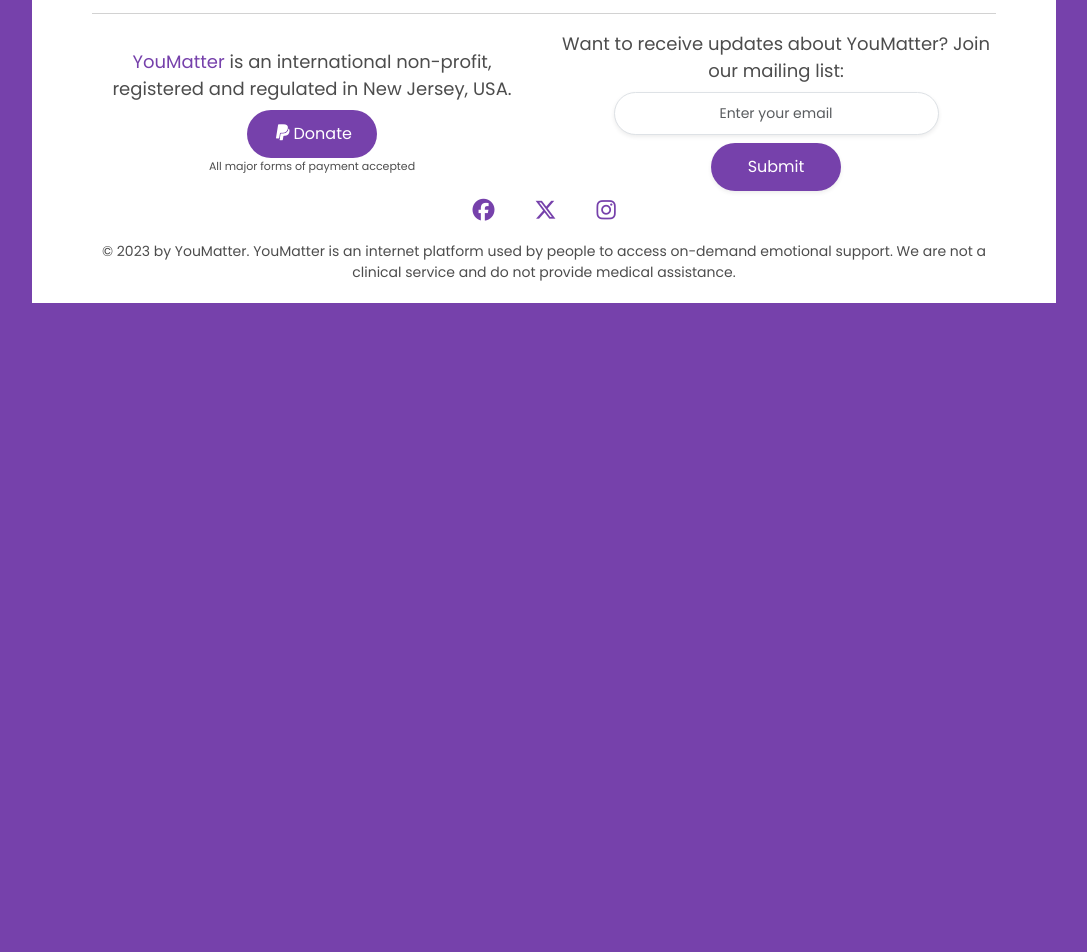
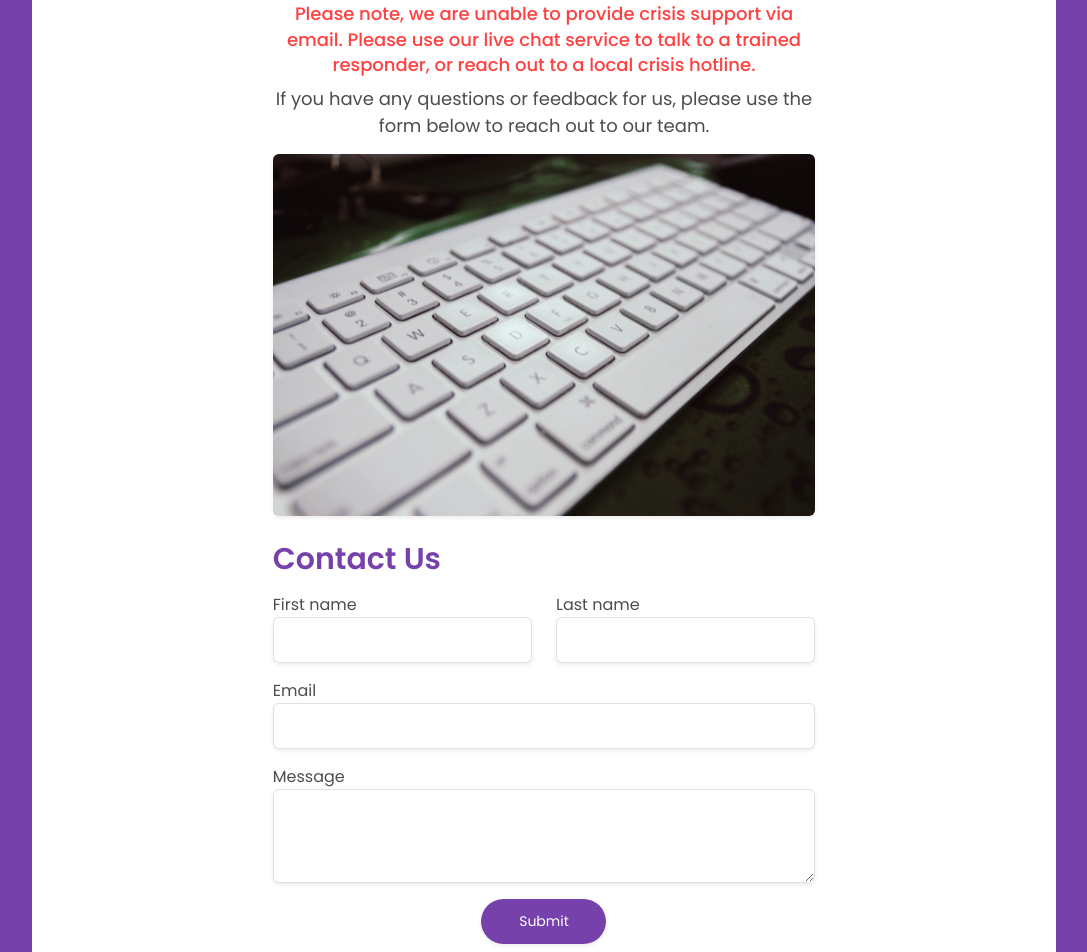
Before and after one commit to ItsmeJessMarie/you-matter-chat-react, a React (Create React App) app: page /contact in a window 1280 px wide. Shown: the part 260-1212 px from the top of the page, without its empty margins (96-1183 px from the left). Before the commit the page ends 800 px from the top, so only its background shows below. Built offline with nearby package versions, Linux system fonts and the light colour scheme.

Commit message:
Added about and contact sections with updated css.

```diff
--- a/src/App.css
+++ b/src/App.css
@@ -103,8 +103,8 @@
 
 .submit-btn {
   margin: 0 auto;
-  padding: 12px 0;
-  width: 40%;
+  padding: 12px 5px;
+  width: 125px;
 }
 
 .contact-warning {
@@ -138,7 +138,7 @@
   border-style: none;
   color: var(--secondary-color);
   display: block;
-  font-size: 16px;
+  font-size: 14px;
   text-align: center;
   transition: all 100ms ease-in-out;
 }
@@ -201,13 +201,14 @@
 }
 
 .contact-us {
+  margin: 10px auto;
   text-align: center;
+  width: 550px;
 }
 
-.contact-us,
 .contact-us-form {
   margin: 0 auto;
-  width: 50%;
+  width: 550px;
 }
 
 /* Breakpoints */
@@ -249,10 +250,6 @@
 
   p {
     font-size: 16px;
-  }
-
-  .btn {
-    font-size: 14px;
   }
 
   .contact-us,
@@ -307,7 +304,7 @@
   }
 
   .contact-us {
-    margin: 0 auto;
+    margin: 10px auto;
   }
 
   .contact-us-form {
@@ -355,10 +352,6 @@
     width: 100%;
   }
 
-  .submit-btn {
-    width: 100px;
-  }
-
   .copyright {
     font-size: 11px;
   }
--- a/src/components/Footer.js/index.js
+++ b/src/components/Footer.js/index.js
@@ -5,7 +5,6 @@
 function Footer() {
   return (
     <>
-      <div>
       <div className="footer-container">
         <hr />
         <div className="fourth-container donate-email-container text-center">
@@ -15,8 +14,8 @@
                 <a className="homepage-link" href="../../index">
                   YouMatter
                 </a>{" "}
-                  is an international non-profit, registered and regulated in
-                  New Jersey, USA.
+                is an international non-profit, registered and regulated in New
+                Jersey, USA.
               </p>
               <a
                 href="https://www.powr.io/checkout_screen?unique_label=f036cad8_1696581325"
@@ -57,11 +56,10 @@
           </span>
         </div>
         <p className="copyright mt-3">
-            © 2023 by YouMatter. YouMatter is an internet platform used by
-            people to access on-demand emotional support. We are not a clinical
-            service and do not provide medical assistance.
+          © 2023 by YouMatter. YouMatter is an internet platform used by people
+          to access on-demand emotional support. We are not a clinical service
+          and do not provide medical assistance.
         </p>
-        </div>
       </div>
     </>
   );
--- a/src/components/Footer.js/subscribe.js
+++ b/src/components/Footer.js/subscribe.js
@@ -10,7 +10,7 @@
           <div className="email-form">
             <input
               type="email"
-              placeholder="Enter your email"
+              placeHolder="Enter your email"
               autoComplete="off"
               id="email-input"
               className="form-control enter-email shadow-sm text-box"
@@ -18,7 +18,7 @@
             />
             <input
               type="submit"
-              value="Submit"
+              value="Subscribe"
               id="submit-email"
               className="form-control btn submit-btn btn-primary message-btn shadow-sm"
               title="Submit email button"
--- a/src/pages/about.js
+++ b/src/pages/about.js
@@ -3,9 +3,14 @@
 
 function About() {
   return (
-    <div>
-      <h1>Hello About!</h1>
-    </div>
+    <>
+      <div className="first-container">
+        <h1>About us</h1>
+      </div>
+      <div className="second-container">
+        <h1>Coming soon...</h1>
+      </div>
+    </>
   );
 }
 
--- a/src/pages/contact.js
+++ b/src/pages/contact.js
@@ -1,11 +1,122 @@
 import React from "react";
+import contact from "../images/contact.jpg";
 import "../App.css";
 
 function Contact() {
   return (
-    <div>
-      <h1>Hello Contact!</h1>
-    </div>
+    <>
+      <div className="first-container contact-us">
+        <div className="row">
+          <div className="col-lg">
+            <h1>Get in touch!</h1>
+            <h4 className="contact-warning">
+              Please note, we are unable to provide crisis support via email.
+              Please use our live chat service to talk to a trained responder,
+              or reach out to a local crisis hotline.
+            </h4>
+            <p>
+              If you have any questions or feedback for us, please use the form
+              below to reach out to our team.
+            </p>
+          </div>
+        </div>
+        <div className="row">
+          <div className="col-lg">
+            <img
+              src={contact}
+              className="contact image img-fluid rounded shadow-sm"
+              alt="Contact"
+              title="White keyboard"
+            />
+          </div>
+        </div>
+      </div>
+      <div className="second-container contact-us-form">
+        <h2 className="mb-3">Contact Us</h2>
+        <div className="message-form">
+          <form
+            className="needs-validation"
+            novalidate
+            id="contact-form"
+            method="post"
+            action="sendmail.php"
+          >
+            <div className="row">
+              <div className="col-lg-6 mb-3">
+                <label for="first-name">First name</label>
+                <input
+                  type="text"
+                  className="form-control text-box shadow-sm"
+                  id="validationFirstName"
+                  title="First name input form"
+                  name="first-name"
+                  placeHolder=""
+                  value=""
+                  required=""
+                />
+                <div className="valid-feedback">Looks good!</div>
+              </div>
+              <div className="col-lg-6 mb-3">
+                <label for="last-name">Last name</label>
+                <input
+                  type="text"
+                  className="form-control text-box shadow-sm"
+                  id="validationLastName"
+                  title="Last name input form"
+                  name="last-name"
+                  placeHolder=""
+                  value=""
+                  required=""
+                />
+              </div>
+            </div>
+            <div className="row">
+              <div className="col-lg mb-3">
+                <label for="email">Email</label>
+                <input
+                  type="email"
+                  className="form-control enter-contact-email text-box shadow-sm"
+                  id="email-input"
+                  title="Email input form"
+                  name="email"
+                  placeHolder=""
+                  autoComplete="off"
+                  value=""
+                  required=""
+                />
+              </div>
+            </div>
+            <div className="row">
+              <div className="col-lg mb-3">
+                <label for="message">Message</label>
+                <textarea
+                  className="form-control enter-contact-telephone text-box shadow-sm"
+                  id="message-input"
+                  title="Message input form"
+                  name="message"
+                  placeHolder=""
+                  autoComplete="off"
+                  rows="3"
+                  value=""
+                  required=""
+                ></textarea>
+              </div>
+            </div>
+            <div className="col-lg mb-3">
+              <button
+                type="submit"
+                value="submit"
+                id="submit-message"
+                className="form-control btn submit-btn btn-primary message-btn shadow-sm"
+                title="Submit message button"
+              >
+                Submit
+              </button>
+            </div>
+          </form>
+        </div>
+      </div>
+    </>
   );
 }
 
--- a/src/pages/index.js
+++ b/src/pages/index.js
@@ -7,7 +7,7 @@
 
 function Home() {
   return (
-    <div>
+    <>
       <div className="first-container">
         <div className="row">
           <div className="col-lg-6">
@@ -75,7 +75,7 @@
           </div>
         </div>
       </div>
-    </div>
+    </>
   );
 }
 
```
Lines whose indentation alone changed are shown as unchanged.
